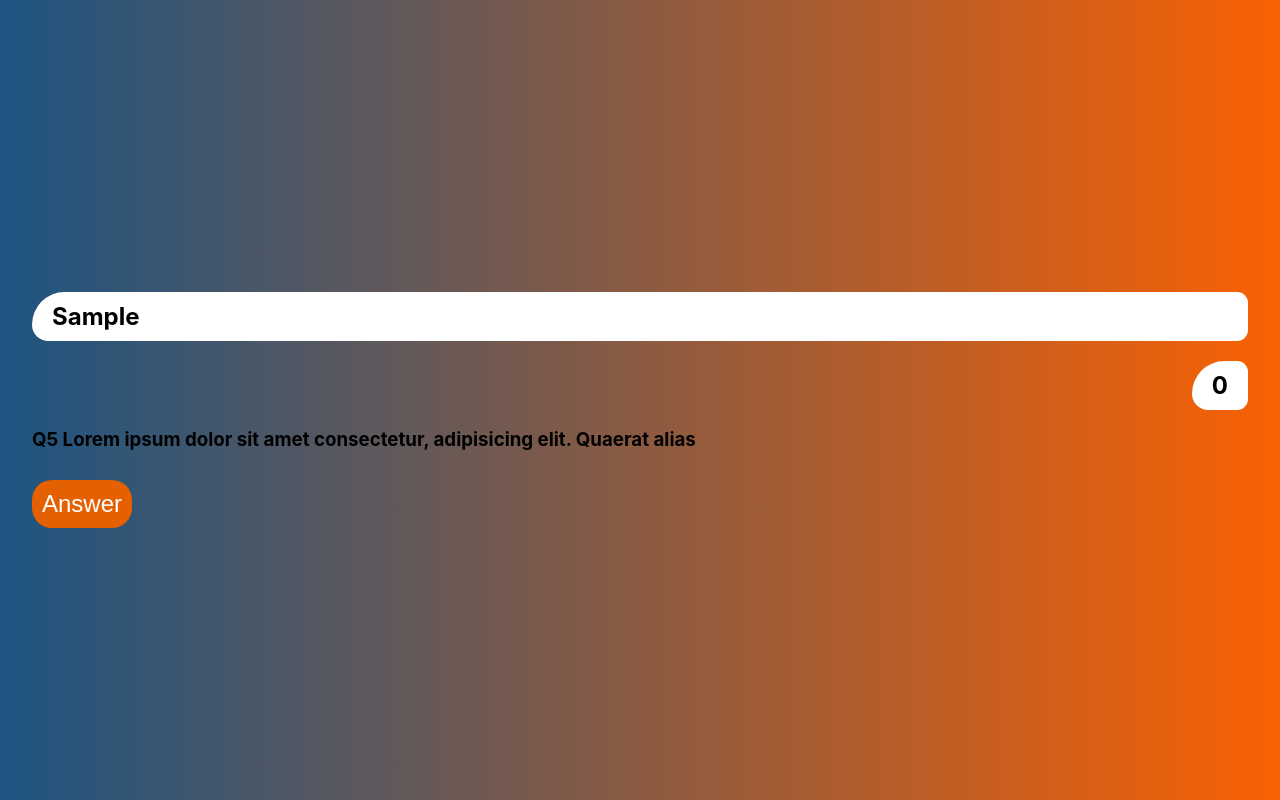
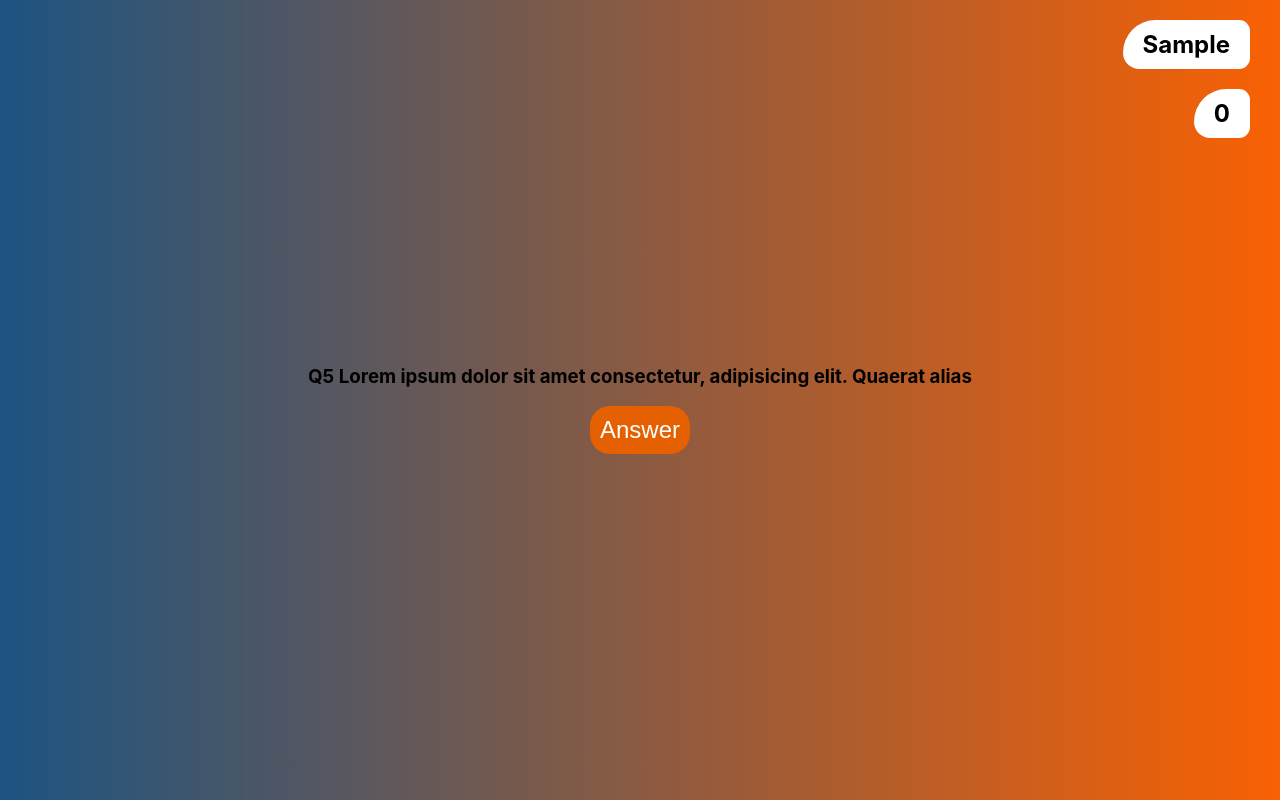
Before and after one commit to sparklearnedtech/sparklearn-quiz, a Next.js app: page / in a window 1280 px wide. Both pictures are taken after typing "Sample", "name@example.com" into the empty fields and a click on the button "Register". Built offline with nearby package versions, Linux system fonts and the light colour scheme.

Commit message:
Update global styles

```diff
--- a/styles/globals.scss
+++ b/styles/globals.scss
@@ -23,8 +23,26 @@ a {
   box-sizing: border-box;
 }
 
+.d-block {
+  display: block;
+}
+
 .d-flex {
   display: flex;
+}
+
+.text-center {
+  text-align: center;
+}
+
+.mx-auto {
+  margin-left: auto;
+  margin-right: auto;
+}
+
+.my-auto {
+  margin-top: auto;
+  margin-bottom: auto;
 }
 
 .j-content-center {
@@ -116,11 +134,17 @@ button {
 }
 
 .final-score-area {
+  text-align: center;
+  border-radius: 30px;
+  padding: 20px 40px;
+  background-color: rgb(133, 179, 224);
+}
+
+.current-score-area {
   margin: 0 !important;
   position: absolute;
   top: 0;
   right: 30px;
-  // text-align: right;
 }
 
 .head-nickname,
@@ -134,3 +158,7 @@ button {
   padding: 10px 20px;
   margin: 0;
 }
+
+.score-title {
+  color: white;
+}
```
